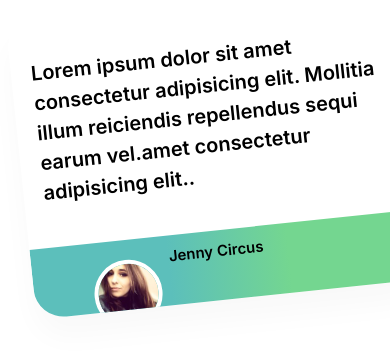
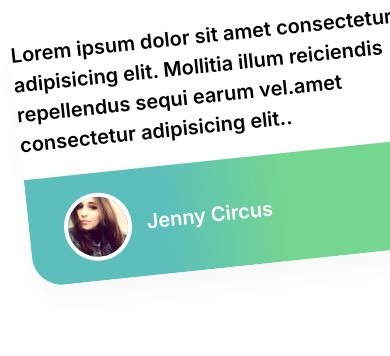
Before and after one commit to Veenakrishna2313/Card-Animation, a plain HTML site: page index.html in a window 390 px wide. Shown: the top 356 px of the page. Drawn offline with Linux system fonts and the light colour scheme.

Commit message:
Added Media Queries. Completed

```diff
--- a/Css/styles.css
+++ b/Css/styles.css
@@ -4,54 +4,44 @@ html {
  }
 
 body {
-  padding:0;
-  margin:0;
+  line-height: 1.5;
   font-family: 'Inter', sans-serif;
  }
 
-
-
- img {
-  width:60px;
-  height:60px;
-  border:4px solid white;
-  border-radius: 50%;
-  margin-left:6rem;
-  margin-top: 2rem;
-  transition: .15s ease-out;
- }
-
-
-
 .card{
 max-width: 500px;
-display: flex;
-flex-direction: column;
+background: #fff;
 width: 100%;
-height:300px;
-text-align: left;
 box-shadow: 0 20px 30px #f9f9f9;
 border-radius: 30px;
 overflow: hidden;
-margin-left:20px;
+margin:0 2rem;
 transform: rotate(-6deg);
-transition: .15s ease-out;
+transition: transform .15s ease-out;
+font-size: 2rem;
 }
 
-.text{
- text-align: left;
-  font-size: 2rem;
-  line-height: 3rem;
-  padding:2rem;
+.card-content{
+margin:0;
+}
+
+.thumb {
+  width: 60px;
+  height: 60px;
+  border: 4px solid white;
+  border-radius: 50%;
+  margin:0 1.5rem;
+  transition: .15s ease-out;
 }
 
  footer {
-  height: 40%;
-   background: rgb(92, 191, 187);
-   background: linear-gradient(90deg, rgba(92, 191, 187, 1) 35%, rgba(116, 214, 144, 1) 66%);
-   display: flex;
-   justify-content: left;
-     gap:1rem;
+  background: rgb(92, 191, 187);
+  background: linear-gradient(90deg, rgba(92, 191, 187, 1) 35%, rgba(116, 214, 144, 1) 66%);
+  display: flex;
+  align-items: center;
+  padding:2rem;
+  color:#fff;
+
  }
 
 
@@ -59,6 +49,16 @@ transition: .15s ease-out;
   transform: rotate(0deg);
 }
 
-.card:hover img{
-  transform: scale(1.1);
+.card:hover .thumb{
+  transform: scale(1.2);
 }
+
+@media screen and (min-width: 768px) {
+  .card-content {
+    padding: 4rem;
+  }
+
+  footer {
+    padding: 2rem 4rem;
+  }
+}
--- a/index.html
+++ b/index.html
@@ -14,10 +14,12 @@
 </head>
 <body>
   <div class="card">
-    <p class="text">Lorem ipsum dolor sit amet consectetur adipisicing elit. Mollitia illum reiciendis repellendus sequi earum vel.amet consectetur adipisicing elit..</p>
+    <div class="card-content">
+      <p >Lorem ipsum dolor sit amet consectetur adipisicing elit. Mollitia illum reiciendis repellendus sequi earum vel.amet consectetur adipisicing elit..</p>
+    </div>
 
-    <footer>
-    <img class="image" src="Images/user.jpg" /> <h2>Jenny Circus</h2>
+  <footer>
+    <img class="thumb" src="Images/user.jpg" /> <span>Jenny Circus</span>
     </footer>
 
   </div>
```
